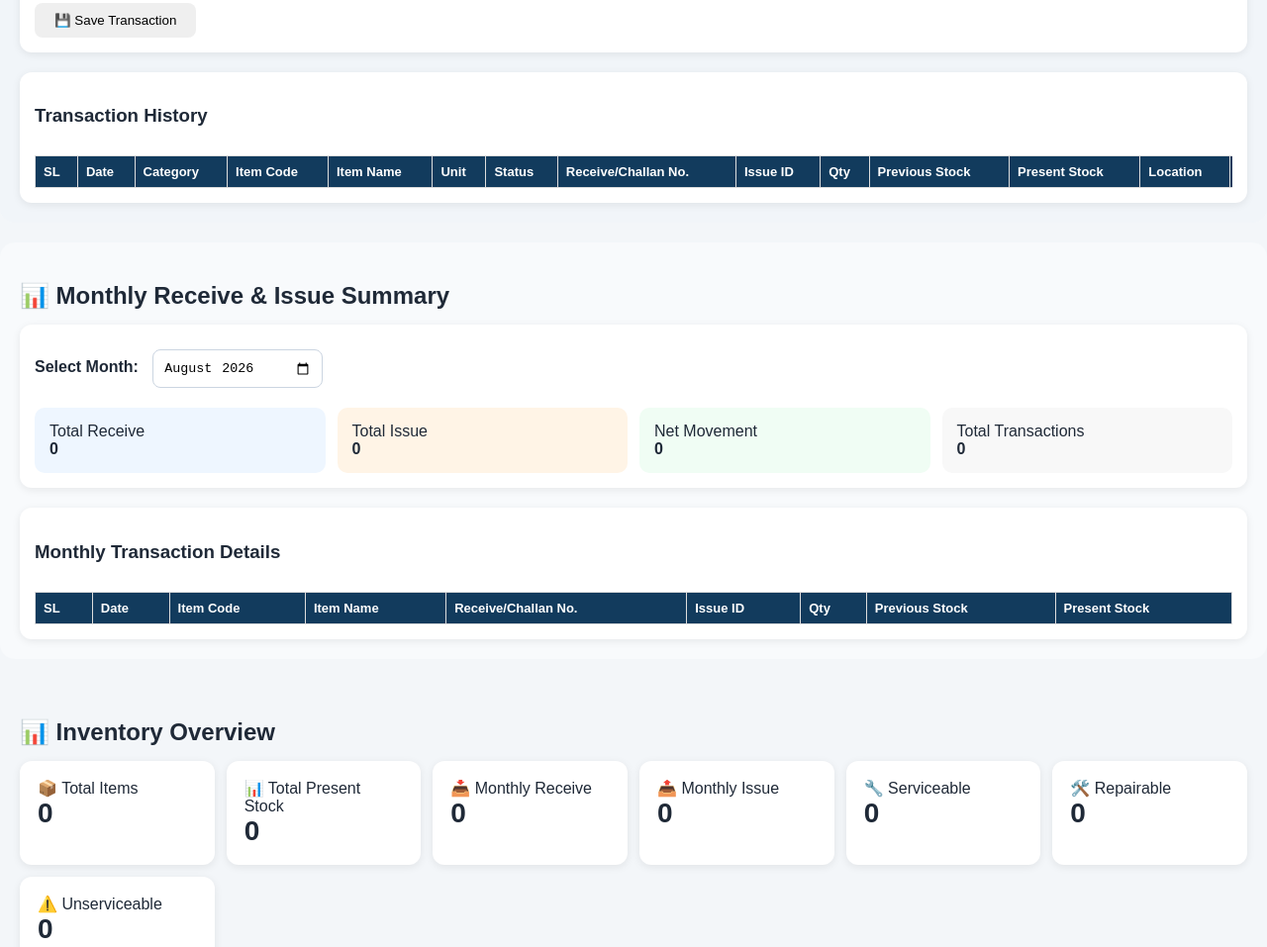
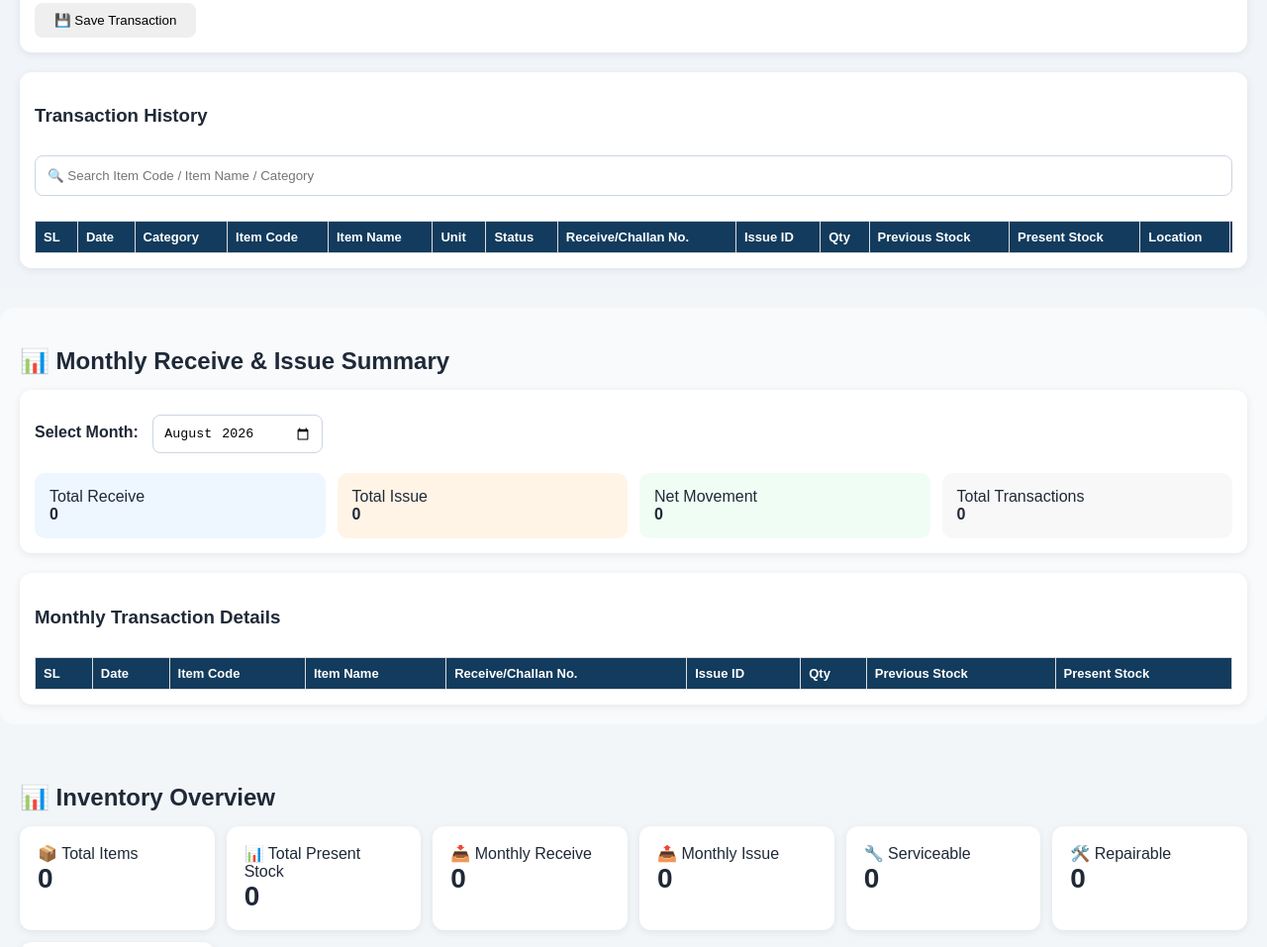
Before and after one commit to juelmiagmsbdcom-svg/general-techanical-mcd, a plain HTML site: page index.html in a window 1280 px wide. Shown: the part 1740-2697 px from the top of the page at 99% size. Drawn offline with Linux system fonts and the light colour scheme.

Commit message:
New transaction search box update

```diff
--- a/index.html
+++ b/index.html
@@ -715,7 +715,20 @@ displayInventoryItems();
   <div style="background:white; padding:15px; margin-top:20px; border-radius:12px; box-shadow:0 2px 8px rgba(0,0,0,.08);">
 
     <h3>Transaction History</h3>
-
+<input
+  id="transactionSearch"
+  type="text"
+  placeholder="🔍 Search Item Code / Item Name / Category"
+  oninput="displayInventoryTransactions()"
+  style="
+    width:100%;
+    padding:12px;
+    margin:10px 0 15px 0;
+    box-sizing:border-box;
+    border:1px solid #cbd5e1;
+    border-radius:8px;
+  "
+>
     <div style="overflow-x:auto;">
 
       <table style="width:100%; border-collapse:collapse; min-width:1300px;">
@@ -956,14 +969,47 @@ function saveInventoryTransaction() {
 /* ================= TRANSACTION HISTORY ================= */
 
 function displayInventoryTransactions() {
+/* ================= TRANSACTION HISTORY ================= */
+
+function displayInventoryTransactions() {
 
   const body =
     document.getElementById("transactionTableBody");
 
+  const searchBox =
+    document.getElementById("transactionSearch");
+
+  const search =
+    searchBox
+      ? searchBox.value.trim().toLowerCase()
+      : "";
+
   body.innerHTML = "";
 
 
-  inventoryTransactions.forEach((tx, index) => {
+  /* ================= SEARCH FILTER ================= */
+
+  const filteredTransactions =
+    inventoryTransactions.filter(tx =>
+
+      String(tx.itemCode || "")
+        .toLowerCase()
+        .includes(search) ||
+
+      String(tx.itemName || "")
+        .toLowerCase()
+        .includes(search) ||
+
+      String(tx.category || "")
+        .toLowerCase()
+        .includes(search)
+
+    );
+
+
+  /* ================= DISPLAY TRANSACTIONS ================= */
+
+  filteredTransactions.forEach((tx, index) => {
 
     const row = document.createElement("tr");
 
@@ -1033,13 +1079,35 @@ function displayInventoryTransactions() {
 
   });
 
+
+  /* ================= NO RESULT MESSAGE ================= */
+
+  if (filteredTransactions.length === 0 && search !== "") {
+
+    body.innerHTML = `
+
+      <tr>
+
+        <td colspan="14"
+          style="padding:15px; text-align:center; color:#64748b;">
+
+          🔍 No transaction found for:
+          <strong>${search}</strong>
+
+        </td>
+
+      </tr>
+
+    `;
+
+  }
+
 }
 
 
 /* ================= LOAD TRANSACTIONS ================= */
 
 displayInventoryTransactions();
-
 </script>
 
 <!-- ================= TRANSACTION ENTRY END ================= --><!-- ================= MONTHLY SUMMARY START ================= -->
```
